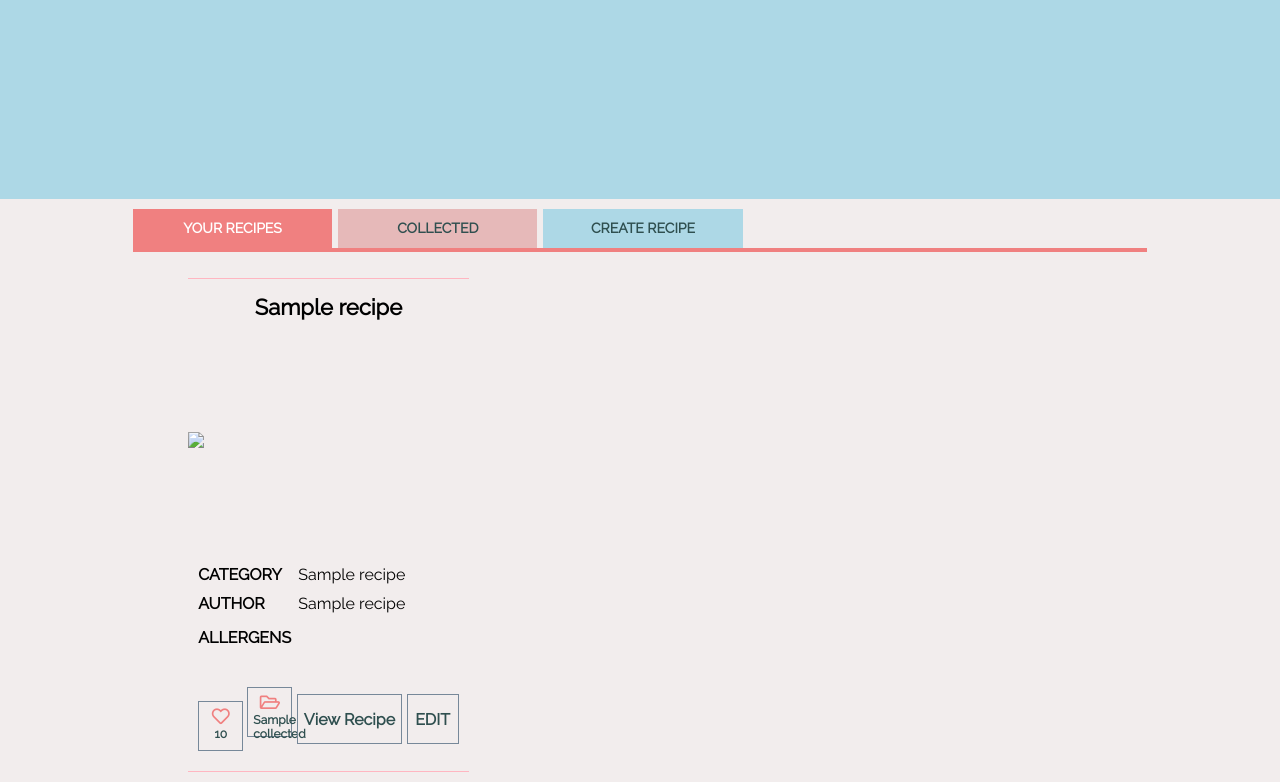
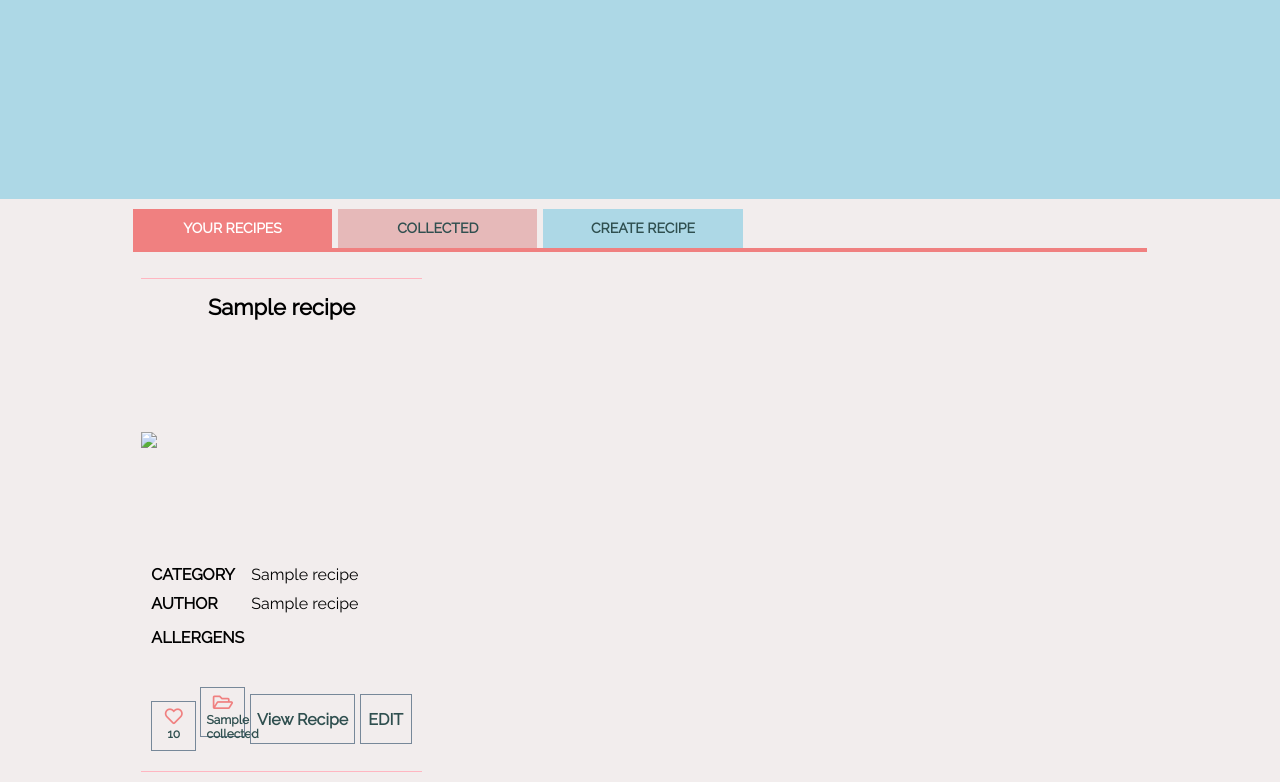
Before and after one commit to JohnL3/milestone-project-four, a Flask app: template templates/user.html in a window 1280 px wide. Shown: the part 96-878 px from the top of the page. Run offline with Flask 2, Linux system fonts and the light colour scheme; the template is opened without the code that fills it: most values are stand-ins (such as "Sample title", 1, 10 or a date in 2020); parts of the project's set-up code (start-up, migrations or seed data) failed here and were passed over; some libraries are stand-ins or nearby versions.

Commit message:
adjusted styles for .grid

```diff
--- a/static/css/styles.css
+++ b/static/css/styles.css
@@ -1094,7 +1094,7 @@ form {
     display: grid;
     grid-template-columns: 50% 50%;
     grid-column-gap: 10px;
-    max-width: 75%;
+    max-width: 90%;
     box-sizing: border-box;
     padding-left: 15px;
     padding-right: 15px;
@@ -1282,6 +1282,7 @@ form {
   .all-collected,
   .grids {
     grid-template-columns: 33% 33% 33%;
+    max-width: 1100px;
   }
 }
 
```
